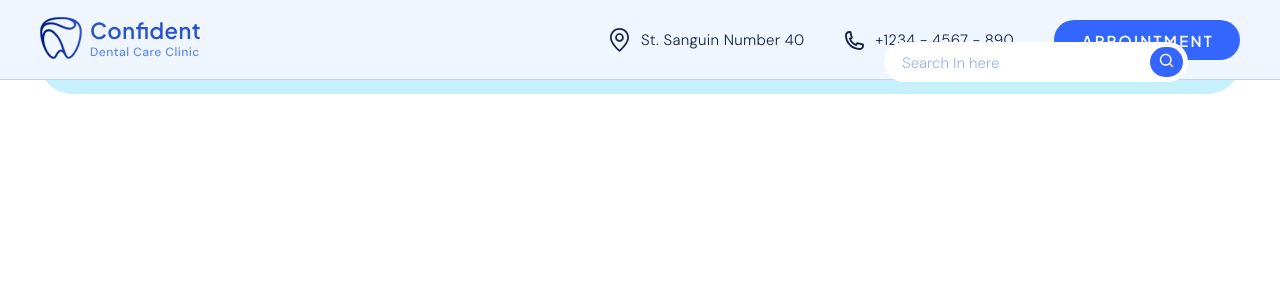
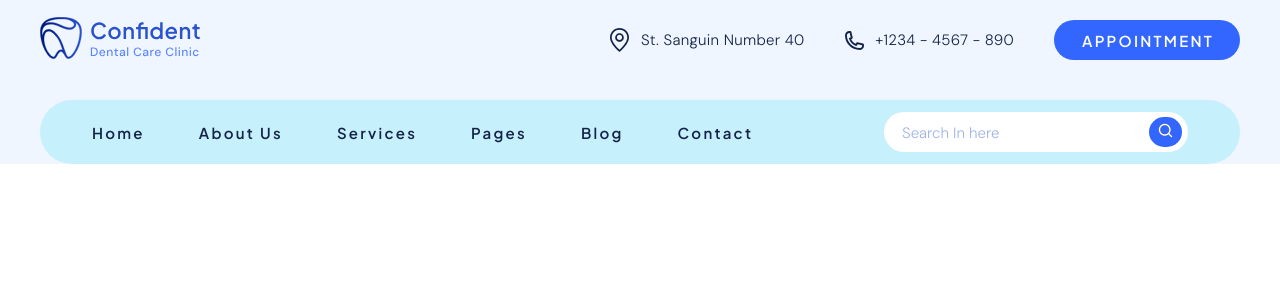
Before and after one commit to iamqnqra/confident-landing, a React (Vite) app: page / in a window 1280 px wide. Shown: the top 300 px of the page. Built offline with nearby package versions, Linux system fonts and the light colour scheme.

Commit message:
fix: positions

```diff
--- a/src/components/Navbar.module.css
+++ b/src/components/Navbar.module.css
@@ -1,6 +1,10 @@
 .nav {
-  margin-top: 30px;
-  padding: 0 16px;
+  padding-top: 30px;
+  background-color: #eff6ff;
+  position: absolute;
+  top: 70px;
+  left: 0;
+  width: 100%;
 }
 
 .navContainer {
@@ -14,12 +18,16 @@
   display: flex;
   align-items: center;
   justify-content: space-between;
+  padding: 12px 52px;
 }
 
 .navElements {
+  max-width: 684px;
   display: flex;
   list-style: none;
   gap: 54px;
+  padding: 0;
+  margin: 0;
 }
 
 .navLink {
@@ -35,8 +43,6 @@
 }
 
 .searchWrapper {
-  padding: 12px 0;
-  margin-right: 52px;
   position: relative;
 }
 
@@ -44,6 +50,7 @@
   padding-top: 12px;
   padding-bottom: 11px;
   font-size: 15px;
+  font-weight: 300;
   line-height: 1;
   padding-left: 18px;
   padding-right: 18px;
@@ -58,6 +65,8 @@
   color: #a0b3e5;
   font-family: var(--fm-dm-sans);
   font-weight: 300;
+  font-size: 15px;
+  line-height: 1;
 }
 
 .searchButton {
@@ -66,6 +75,6 @@
   border-radius: 50px;
   border: none;
   position: absolute;
-  right: 5px;
-  top: 17px;
+  right: 6px;
+  top: 5px;
 }
```
